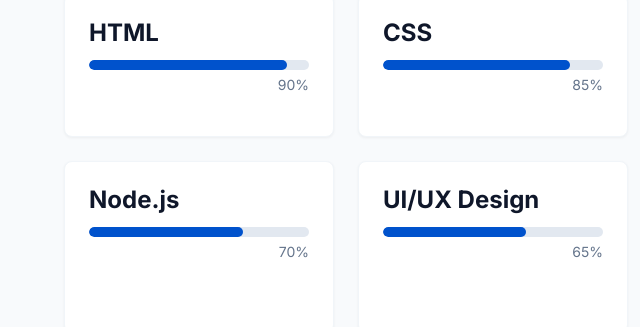
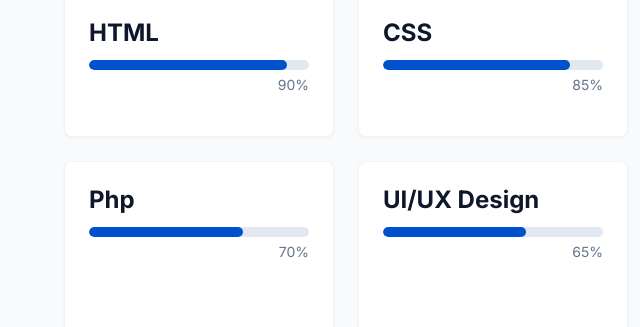
Before and after one commit to amine-mohamed77/proflie, a website: page index.html in a window 1280 px wide. Shown: the part 1440-1767 px from the top of the page, 0-640 px from the left. Drawn offline with Linux system fonts and the light colour scheme.

Commit message:
change code

```diff
--- a/index.html
+++ b/index.html
@@ -136,7 +136,7 @@
           <p class="skill-percentage">75%</p>
         </div>
         <div class="skill-card">
-          <h3>Node.js</h3>
+          <h3>Php</h3>
           <div class="skill-bar">
             <div class="skill-progress" data-progress="70"></div>
           </div>
```
